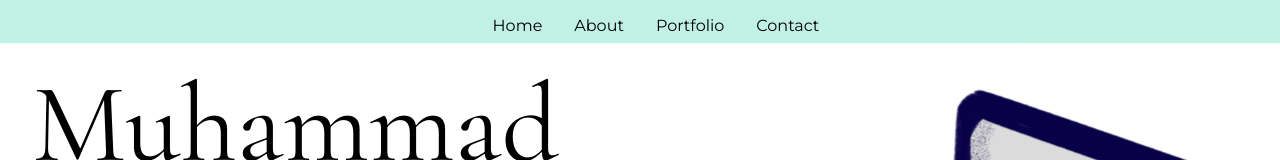
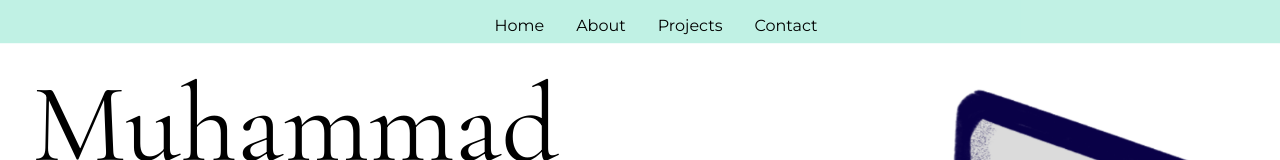
Before and after one commit to Muhammad-Anees99/MLSA-Technical-Onboarding, a React (Vite) app: page / in a window 1280 px wide. Shown: the top 160 px of the page. Built offline with nearby package versions, Linux system fonts and the light colour scheme.

Commit message:
Update Header.jsx

```diff
--- a/src/Components/Header.jsx
+++ b/src/Components/Header.jsx
@@ -23,7 +23,7 @@ const Header = () => {
     >
       <a href="#home">Home</a>
       <a href="#about">About</a>
-      <a href="#portfolio">Portfolio</a>
+      <a href="#portfolio">Projects</a>
       <a href="#footer">Contact</a>
     </div>
   );
```
